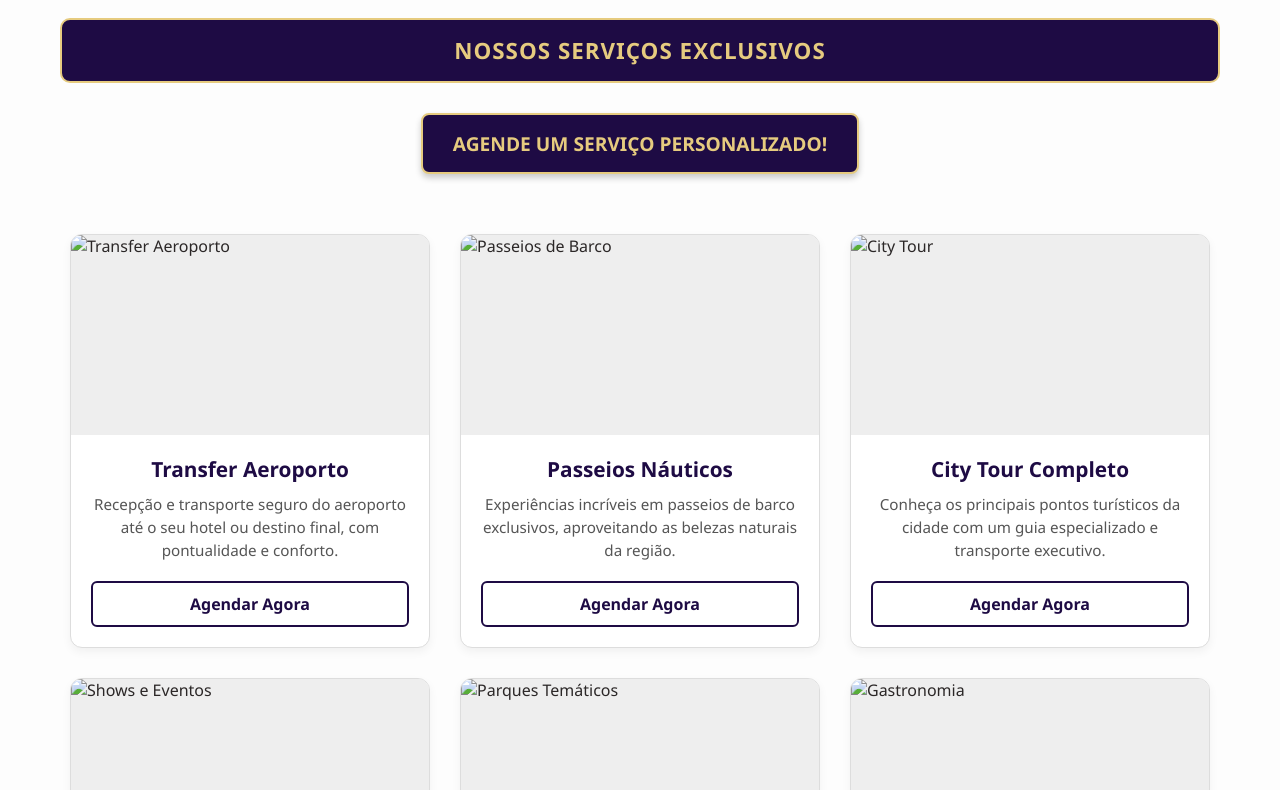
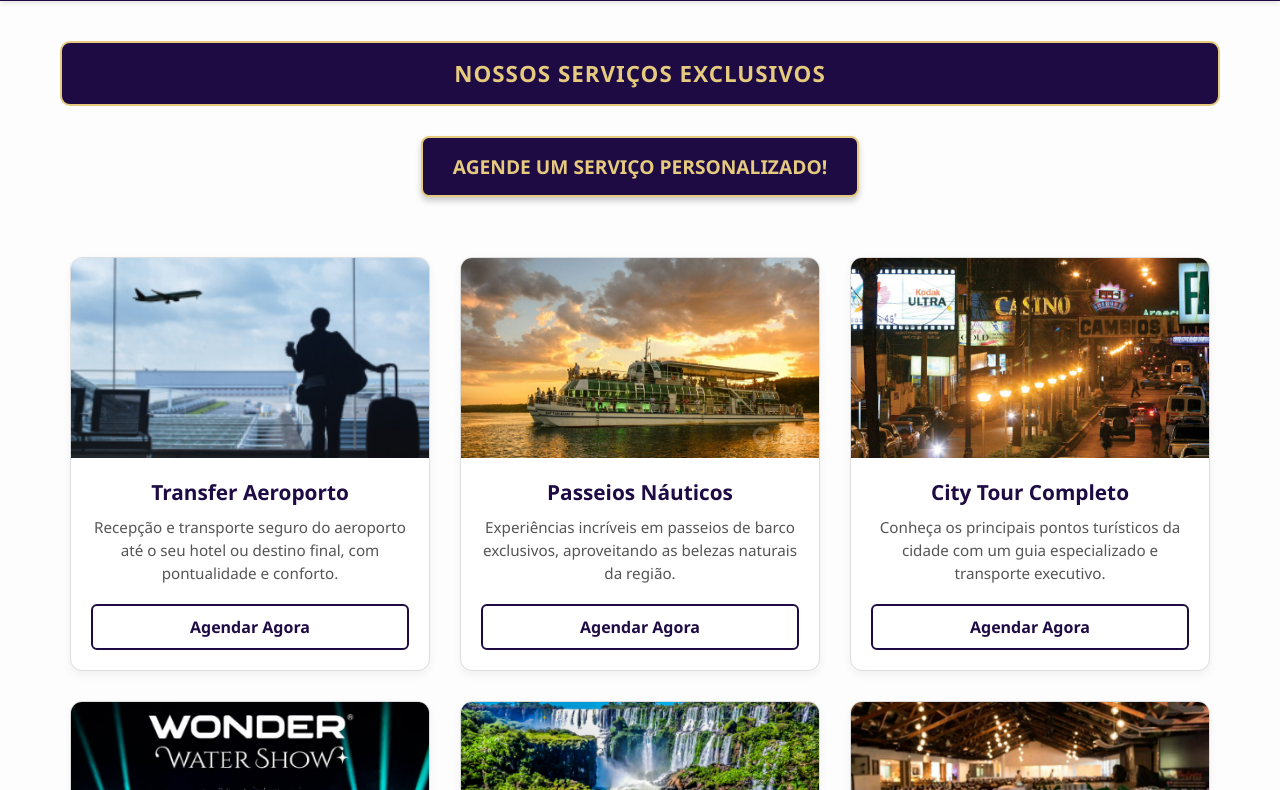
Before and after one commit to Codemazucahub1/Site_Fr_Turismo_1.10, a plain HTML site: page servicos.html in a window 1280 px wide. Shown: the part 91-881 px from the top of the page. Drawn offline with Linux system fonts and the light colour scheme; a web font is replaced by a local one.

Commit message:
Update servicos.html

```diff
--- a/servicos.html
+++ b/servicos.html
@@ -15,7 +15,7 @@
 
     <header class="main-header">
         <div class="logo-area">
-            <img src="IMAGENS/Logo_Fr.png" alt="Logo FR" class="logo-img">
+            <img src="Logo_Fr.png" alt="Logo FR" class="logo-img">
             <span class="brand-name">FR Turismo Executivo</span>
         </div>
         <nav class="navbar">
@@ -43,7 +43,7 @@
 
             <div class="service-card">
                 <div class="card-image">
-                    <img src="IMAGENS/Aeroporto_servico1.png" alt="Transfer Aeroporto">
+                    <img src="Aeroporto_servico1.png" alt="Transfer Aeroporto">
                 </div>
                 <div class="card-content">
                     <h3>Transfer Aeroporto</h3>
@@ -54,7 +54,7 @@
 
             <div class="service-card">
                 <div class="card-image">
-                    <img src="IMAGENS/Barco_servico2.png" alt="Passeios de Barco">
+                    <img src="Barco_servico2.png" alt="Passeios de Barco">
                 </div>
                 <div class="card-content">
                     <h3>Passeios Náuticos</h3>
@@ -65,7 +65,7 @@
 
             <div class="service-card">
                 <div class="card-image">
-                    <img src="IMAGENS/Cidade_turistica_servico3.png" alt="City Tour">
+                    <img src="Cidade_turistica_servico3.png" alt="City Tour">
                 </div>
                 <div class="card-content">
                     <h3>City Tour Completo</h3>
@@ -76,7 +76,7 @@
 
             <div class="service-card">
                 <div class="card-image">
-                    <img src="IMAGENS/Show_servico4.png" alt="Shows e Eventos">
+                    <img src="Show_servico4.png" alt="Shows e Eventos">
                 </div>
                 <div class="card-content">
                     <h3>Shows e Eventos</h3>
@@ -87,7 +87,7 @@
 
             <div class="service-card">
                 <div class="card-image">
-                    <img src="IMAGENS/Parque_servico5.png" alt="Parques Temáticos">
+                    <img src="Parque_servico5.png" alt="Parques Temáticos">
                 </div>
                 <div class="card-content">
                     <h3>Parques Temáticos</h3>
@@ -98,7 +98,7 @@
 
             <div class="service-card">
                 <div class="card-image">
-                    <img src="IMAGENS/restaurante_servico6.png" alt="Gastronomia">
+                    <img src="restaurante_servico6.png" alt="Gastronomia">
                 </div>
                 <div class="card-content">
                     <h3>Gastronomia</h3>
```
